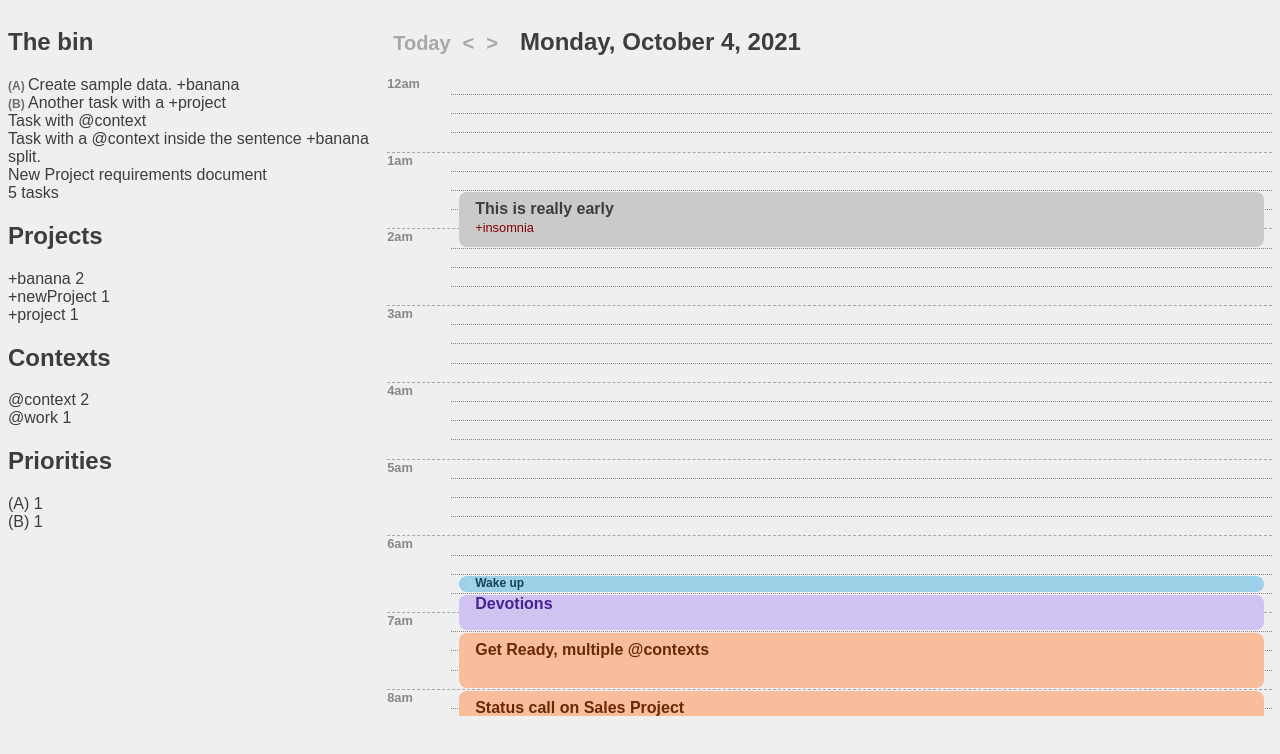
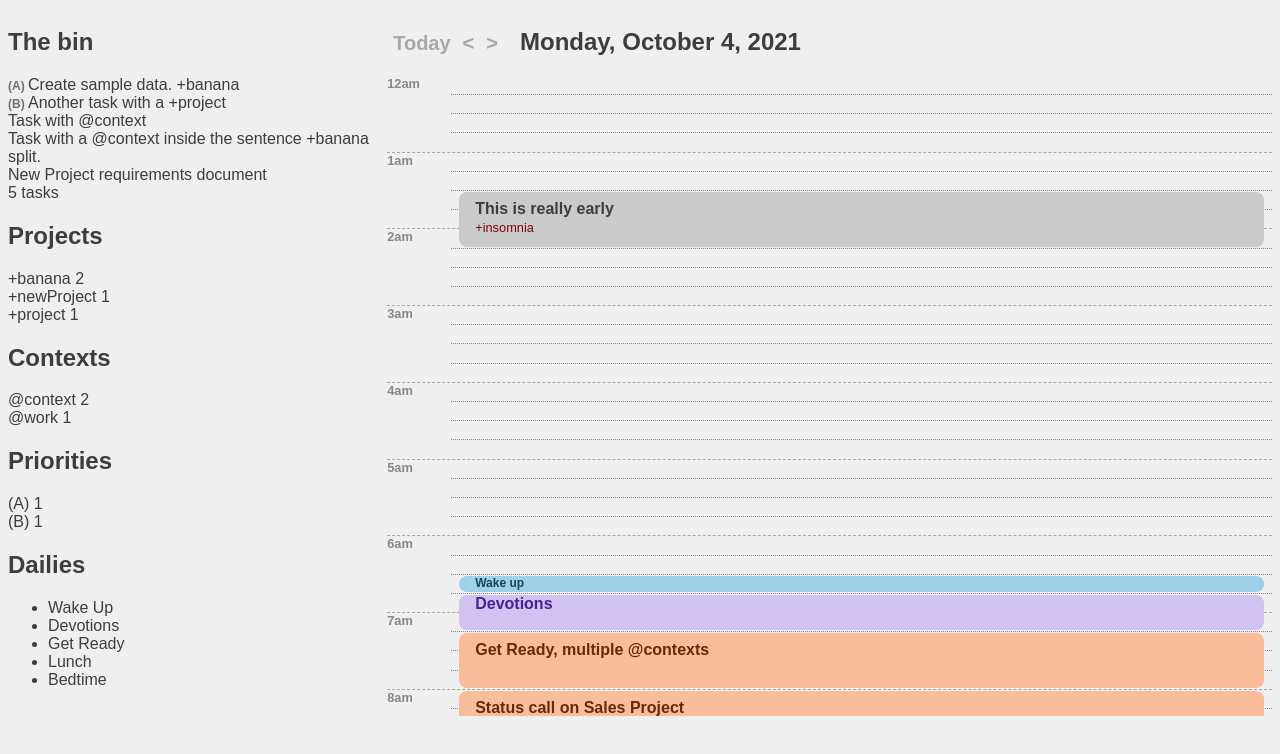
Before and after one commit to y0mbo/todo.txt, a React (Create React App) app: page / in a window 1280 px wide. Shown: the top 754 px of the page. Built offline with nearby package versions, Linux system fonts and the light colour scheme; a web font is replaced by a local one.

Commit message:
Added some sample daily tasks for future reference.

```diff
--- a/src/components/App.js
+++ b/src/components/App.js
@@ -151,6 +151,15 @@ class App extends React.Component {
             <Projects projects={this.state.projects} />
             <Contexts contexts={this.state.contexts} />
             <Priorities priorities={this.state.priorities} />
+            <h2>Dailies</h2> {/* todo, of course */}
+            <ul>
+              <li>Wake Up</li>
+              <li>Devotions</li>
+              <li>Get Ready</li>
+              <li>Lunch</li>
+              <li>Bedtime</li>
+            </ul>
+
           </div>
           <div className="calendar">
             <CalendarEvents currentDate={this.state.currentDate} calendarEvents={this.state.calendarEvents} showModal={this.showModal} changeDate={this.changeDate} createEvent={this.createEvent} />
```
